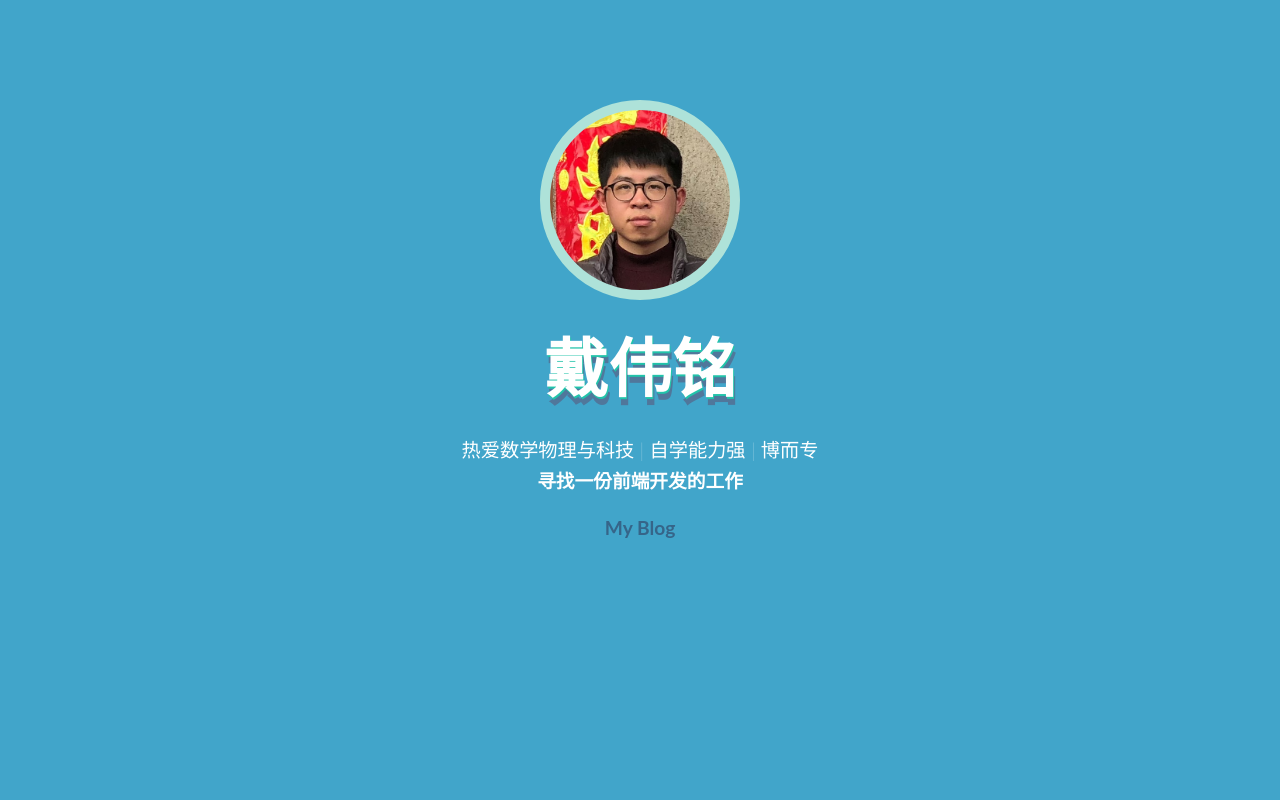
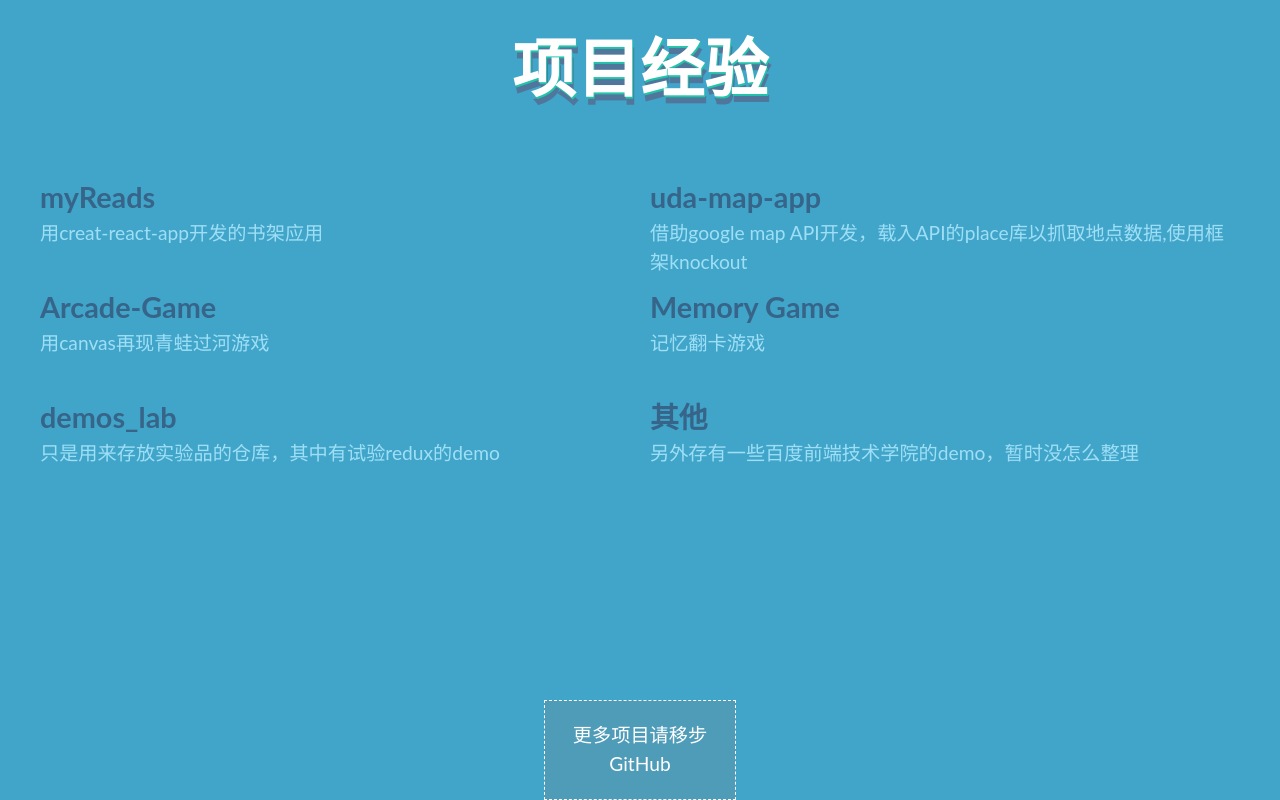
Before and after one commit to StillwaterSignedalready/frontEnd-resume, a React app: page / in a window 1280 px wide. Built offline with nearby package versions, Linux system fonts and the light colour scheme.

Commit message:
complete basic function

```diff
--- a/css/root.css
+++ b/css/root.css
@@ -91,13 +91,26 @@ a.github{
 
 li.project{
 
-	border: 3px solid #66B8B9;
+	/*border: 3px solid #66B8B9;*/
 	text-decoration: none;
 
 	box-sizing: border-box;
 	width: 50%;
 	height: 110px;
 	float: left;
+	padding: 10px;
+}
+
+li.project a.project-name{
+	margin: 0;
+	text-align: left;
+	font-size: 1.8em;
+	width: 100%;
+}
+
+.project-description{
+	font-size: 1.2em;
+	color: #9FDFF6;
 }
 
 @media screen and (max-width: 520px){
@@ -126,5 +139,21 @@ div.previous-page{
 	margin-top: -100%;
 	transition: margin-top 1s;
 	z-index: 1;
+	background-color: #5CE9A9;
+}
+
+div.previous-page > *{
+	opacity: 0;
+	transition: opacity 0.3s;
+}
+
+div.next-page{
+	margin-top: 100%;
+	transition: margin-top 1s;
+	z-index: 1;
 	background-color: #82EE67;
 }
+
+div.previous-page .github,div.next-page .github{
+	opacity: 0;
+}
--- a/src/App.js
+++ b/src/App.js
@@ -8,37 +8,37 @@ import './App.css'
 
 class App extends React.Component{
 	state = {
-		currentPage: 0,
+		currentPage: 1,
 		projects: [
 			{
-				name: 'p1',
-				link: 'http-www.wayne.com',
-				description: 'that project'
+				name: 'myReads',
+				link: 'https://github.com/StillwaterSignedalready/uda-my-reads',
+				description: '用creat-react-app开发的书架应用'
 			},
 			{
-				name: 'p2',
-				link: 'http-www.wayne.com',
-				description: 'that project'
+				name: 'uda-map-app',
+				link: 'https://github.com/StillwaterSignedalready/uda-map-app',
+				description: '借助google map API开发，载入API的place库以抓取地点数据,使用框架knockout'
 			},
 			{
-				name: 'p3',
-				link: 'http-www.wayne.com',
-				description: 'that project'
+				name: 'Arcade-Game',
+				link: 'https://github.com/StillwaterSignedalready/Arcade-Game',
+				description: '用canvas再现青蛙过河游戏'
 			},
-						{
-				name: 'p4',
-				link: 'http-www.wayne.com',
-				description: 'that project'
+			{
+				name: 'Memory Game',
+				link: 'https://stillwatersignedalready.github.io/Memory-game-of-Udacity/',
+				description: '记忆翻卡游戏'
 			},
-						{
-				name: 'p5',
-				link: 'http-www.wayne.com',
-				description: 'that project'
+			{
+				name: 'demos_lab',
+				link: 'https://github.com/StillwaterSignedalready/demos_lab',
+				description: '只是用来存放实验品的仓库，其中有试验redux的demo'
 			},
-						{
-				name: 'p6',
-				link: 'http-www.wayne.com',
-				description: 'that project'
+			{
+				name: '其他',
+				link: '',
+				description: '另外存有一些百度前端技术学院的demo，暂时没怎么整理'
 			},
 
 		],
@@ -48,7 +48,7 @@ class App extends React.Component{
 	filpPage = (event) => {
 		console.log(this.state.currentPage);
 		if(event.deltaY > 0){
-			this.setState({currentPage: this.state.currentPage + 1});
+			this.setState({currentPage: (this.state.currentPage + 1) % 3});
 		}
 		if(event.deltaY < 0){
 			if(this.state.currentPage > 0){
@@ -85,11 +85,14 @@ class App extends React.Component{
 	 * boolean是false是不动boolean，是true时toggle它
 	 */
 	render(){
+		const classNames = ['previous-page','previous-page','previous-page'];
+		classNames[this.state.currentPage] = '';
+
 		return (
 			<div>
-				{this.pickPage(this.state.currentPage - 1)}
-				{this.pickPage(this.state.currentPage)}
-
+				<CoverPage className={classNames[0]} />
+				<ProjectPage className={classNames[1]} projects={this.state.projects} />
+				<SkillsPage className={classNames[2]} skills={this.state.skills} />
 			</div>
 		)
 	}
--- a/src/ProjectPage.js
+++ b/src/ProjectPage.js
@@ -7,13 +7,15 @@ class ProjectPage extends React.Component{
 
 	render(){
 		const projects = this.props.projects;
+		let className = 'wrapper ' + (this.props.className || ' ')  ;
 		return (
-			<div className="wrapper">
+			<div className={className}>
 				<h1>项目经验</h1>
 				<ul>
 					{projects.map((project) =>
 						<li className="project" key={project.name}>
-							{project.name}
+							<a href={project.link} className="project-name">{project.name}</a>
+							<div className="project-description">{project.description}</div>
 						</li> )}
 				</ul>
 				<a className="github" href="http://blog.csdn.net/sinat_34991877">更多项目请移步GitHub</a>
--- a/src/SkillsPage.js
+++ b/src/SkillsPage.js
@@ -21,8 +21,9 @@ class SkillsPage extends React.Component{
 
 	render(){
 		const skills = JSON.parse(JSON.stringify(this.props.skills));
+		let className = 'wrapper ' + (this.props.className || ' ')  ;
 		return (
-			<div className="wrapper" onWheel={this.props.onScroll}>
+			<div className={className} onWheel={this.props.onScroll}>
 				<h1 className="skills-title">擅长技术</h1>
 				<div className="skill-bar">
 					{this.cutChunkOfArray(skills, 2).map(skillName => <span className="skill" key={skillName}>{skillName}</span>)}
```
